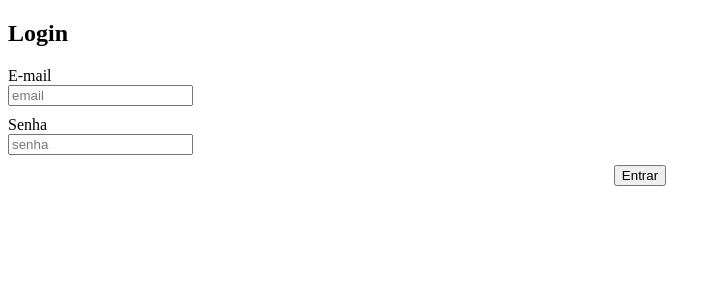
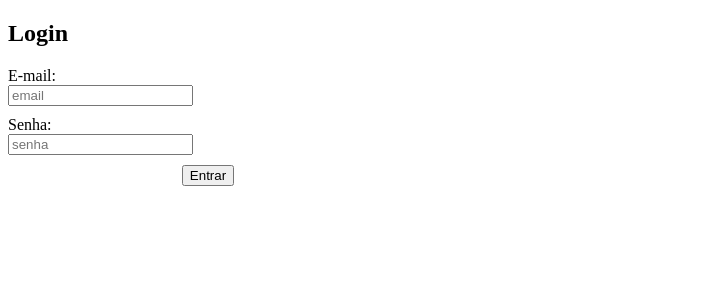
Before and after one commit to gauss-infinito/survey-app, a Next.js app in the folder frontend/: page /login in a window 1280 px wide. Shown: the top 300 px of the page, without its empty margins (0-721 px from the left). Built offline with nearby package versions, Linux system fonts and the light colour scheme.

Commit message:
Update page.js

```diff
--- a/frontend/app/login/page.js
+++ b/frontend/app/login/page.js
@@ -20,19 +20,21 @@ export default function Login() {
   }
 
   return (
-    <div>
+    <div style={{ width: "400px" }}>
       <h2>Login</h2>
       <div>
-        <label htmlFor="email">E-mail</label><br />
+        <div>
+          <label htmlFor="email">E-mail:</label><br />
           <input id="email" name="email" required onChange={(e) => setEmail(e.target.value)} placeholder="email" />
         </div>
         <div style={{ marginTop: "10px" }}>
-        <label htmlFor="password">Senha</label><br />
+          <label htmlFor="password">Senha:</label><br />
           <input id="password" name="password" required onChange={(e) => setPassword(e.target.value)} placeholder="senha" type="password" /><br />
         </div>
         <div style={{ textAlign: "center", marginTop: "10px" }}>
           <button onClick={login}>Entrar</button>
         </div>
       </div>
+    </div>
   );
 }
```
Lines whose indentation alone changed are shown as unchanged.
